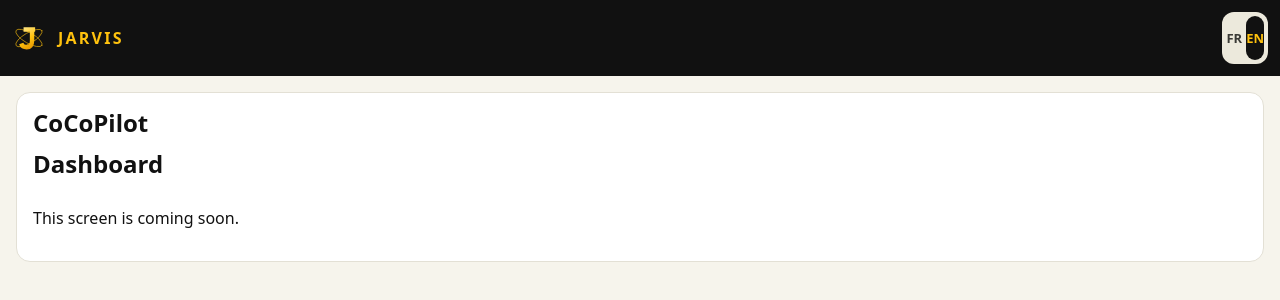
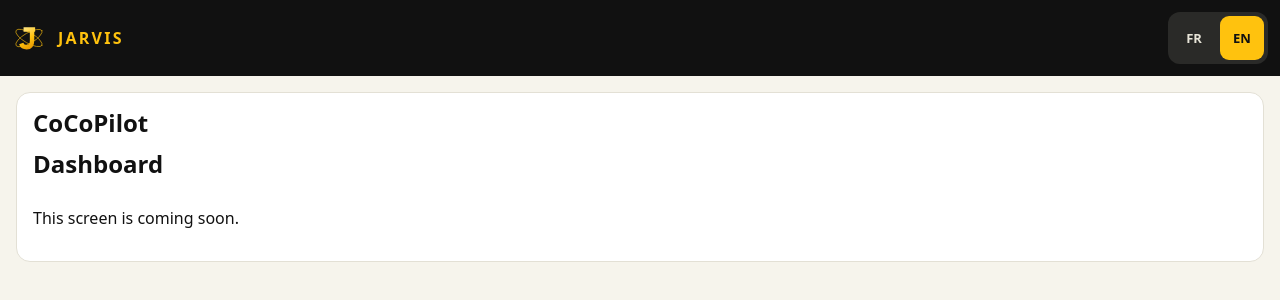
Before and after one commit to etie-pick202/jarvis, a React (Vite) app in the folder apps/web/: page /pilot/tableau in a window 1280 px wide. Shown: the top 300 px of the page. Built offline with nearby package versions, Linux system fonts and the light colour scheme.

Commit message:
fix(web): sélecteur de langue lisible sur la barre sombre

```diff
--- a/apps/web/src/i18n/LanguageSwitch.tsx
+++ b/apps/web/src/i18n/LanguageSwitch.tsx
@@ -6,6 +6,7 @@ export function LanguageSwitch() {
   const { lang, setLang, t } = useI18n();
   return (
     <Segmented<Lang>
+      compact
       legend={t("lang.label")}
       value={lang}
       onChange={setLang}
--- a/apps/web/src/styles/base.css
+++ b/apps/web/src/styles/base.css
@@ -187,3 +187,19 @@ a {
   opacity: 0;
   pointer-events: none;
 }
+
+.segments--compact .segments__option {
+  flex: none;
+  min-width: var(--cible-min);
+  padding: 0 var(--espace-3);
+}
+.segments--compact:has(.segments__option) {
+  background: #2a2a28;
+}
+.segments--compact .segments__option {
+  color: var(--nav-texte);
+}
+.segments--compact .segments__option:has(input:checked) {
+  background: var(--jaune);
+  color: var(--noir);
+}
--- a/apps/web/src/ui/Segmented.tsx
+++ b/apps/web/src/ui/Segmented.tsx
@@ -11,15 +11,17 @@ export function Segmented<V extends string>({
   options,
   value,
   onChange,
+  compact = false,
 }: {
   legend: string;
   options: readonly SegmentOption<V>[];
   value: V;
   onChange: (value: V) => void;
+  compact?: boolean;
 }) {
   const name = useId();
   return (
-    <fieldset className="segments">
+    <fieldset className={compact ? "segments segments--compact" : "segments"}>
       <legend className="sr-only">{legend}</legend>
       {options.map((option) => (
         <label key={option.value} className="segments__option">
```
